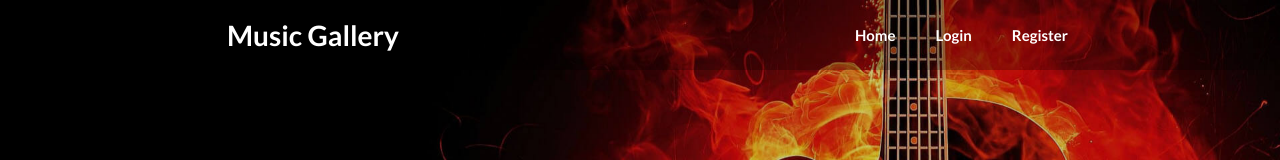
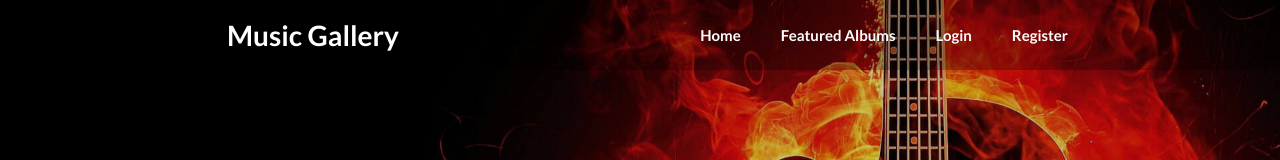
Before and after one commit to BozhidarIvanovvv/Music-Gallery, a React (Create React App) app: page / in a window 1280 px wide. Shown: the top 160 px of the page. Built offline with nearby package versions, Linux system fonts and the light colour scheme; no server answers.

Commit message:
Installed Formik and Yup + html bug fixes.

```diff
--- a/package.json
+++ b/package.json
@@ -6,11 +6,13 @@
     "@testing-library/jest-dom": "^5.16.4",
     "@testing-library/react": "^13.3.0",
     "@testing-library/user-event": "^13.5.0",
+    "formik": "^2.2.9",
     "react": "^18.2.0",
     "react-dom": "^18.2.0",
     "react-router-dom": "^6.3.0",
     "react-scripts": "5.0.1",
-    "web-vitals": "^2.1.4"
+    "web-vitals": "^2.1.4",
+    "yup": "^0.32.11"
   },
   "scripts": {
     "start": "react-scripts start",
--- a/src/Components/Home/Footer.js
+++ b/src/Components/Home/Footer.js
@@ -5,7 +5,7 @@ const Footer = () => {
         {/* <!-- social media links --> */}
         <div className="social">
           <a className="h-facebook" href="#">
-            <i class="fa-solid fa-arrow-up"></i>
+            <i className="fa-solid fa-arrow-up"></i>
           </a>
         </div>
         {/* <!-- copy right --> */}
--- a/src/Components/Home/Nav/Nav.js
+++ b/src/Components/Home/Nav/Nav.js
@@ -39,7 +39,6 @@ const Nav = ({ cartItemsCount, funds }) => {
                 <li>
                   <Link to="/featuredAlbums">Featured Albums</Link>
                 </li>
-
                 <Link
                   className={`${styles["funds-link"]} ${styles.link}`}
                   to="/addFunds"
@@ -71,6 +70,9 @@ const Nav = ({ cartItemsCount, funds }) => {
                   <Link to="/">Home</Link>
                 </li>
                 <li>
+                  <Link to="/featuredAlbums">Featured Albums</Link>
+                </li>
+                <li>
                   <Link to="/login">Login</Link>
                 </li>
                 <li>
```
Also changed, not shown: 1 other file (tests, documents, lock files or other folders).
